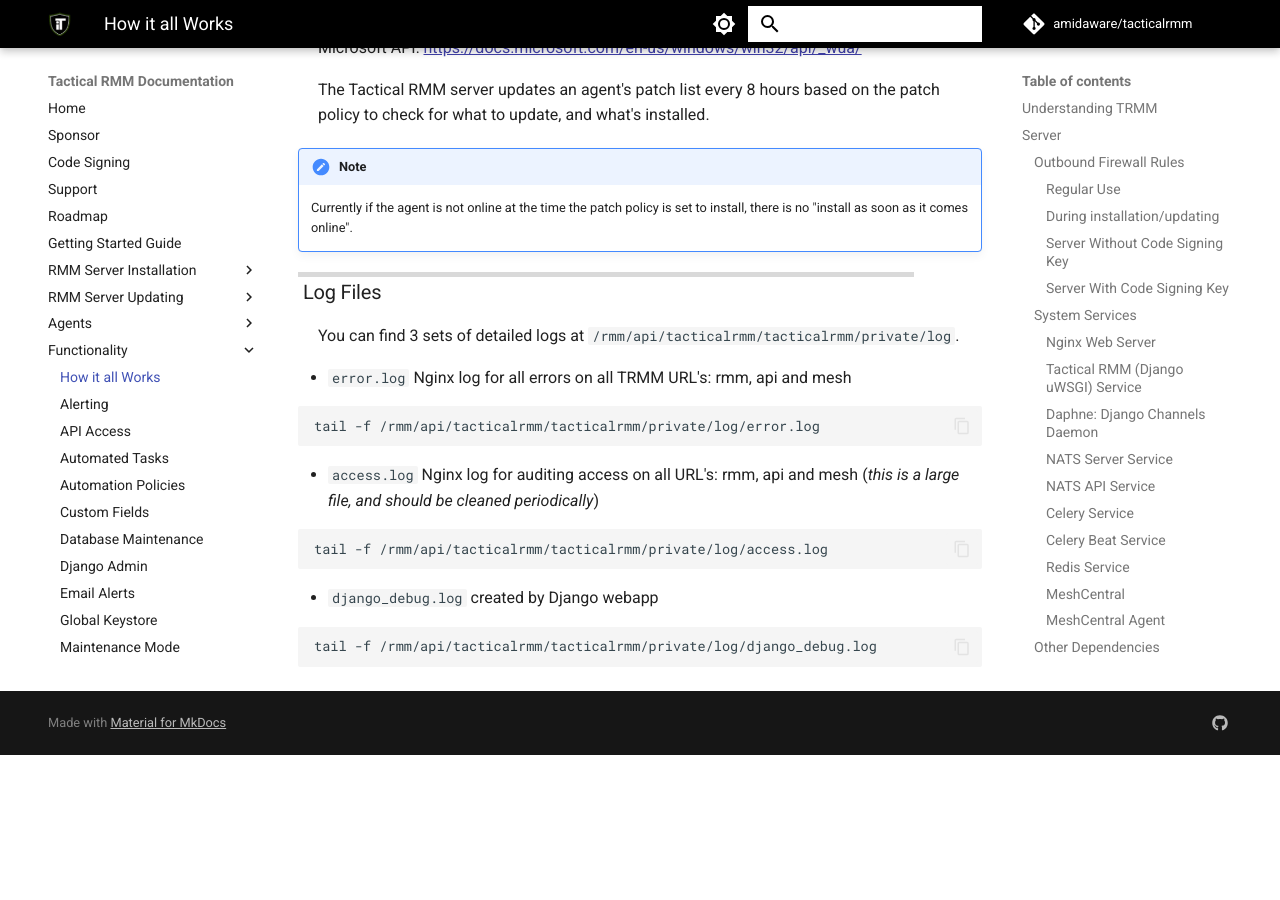
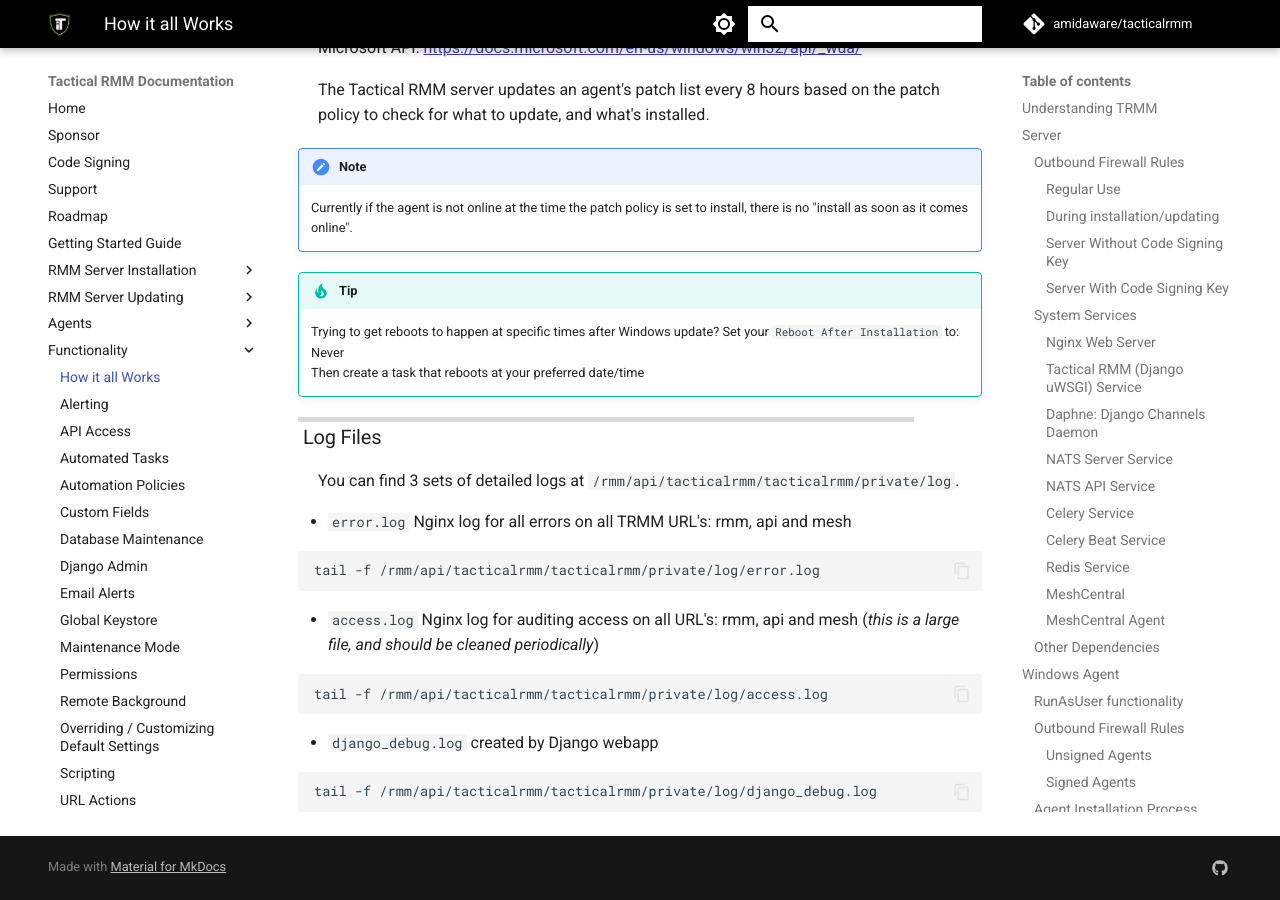
Before and after one commit to amidaware/trmm-docs, an MkDocs documentation site: the page built from docs/howitallworks.md, in a window 1280 px wide and 900 px high, scrolled down 11217 px. Built offline with MkDocs 1.6.1 and Material for MkDocs 9.7.7, drawn with Linux system fonts in a browser that asks for light colours; comment, search, counter and statistics services are not loaded; before the commit the page ends 11972 px from its top, so only the background shows below that.

Commit message:
Tip on getting windows updates to reboot. Thx @joeldeteves for the tip!

```diff
--- a/docs/howitallworks.md
+++ b/docs/howitallworks.md
@@ -682,6 +682,10 @@
 !!!note
     Currently if the agent is not online at the time the patch policy is set to install, there is no "install as soon as it comes online".
 
+!!!tip
+    Trying to get reboots to happen at specific times after Windows update? Set your `Reboot After Installation` to: Never<br>
+    Then create a task that reboots at your preferred date/time
+
 ### Log Files
 
 You can find 3 sets of detailed logs at `/rmm/api/tacticalrmm/tacticalrmm/private/log`.
```
